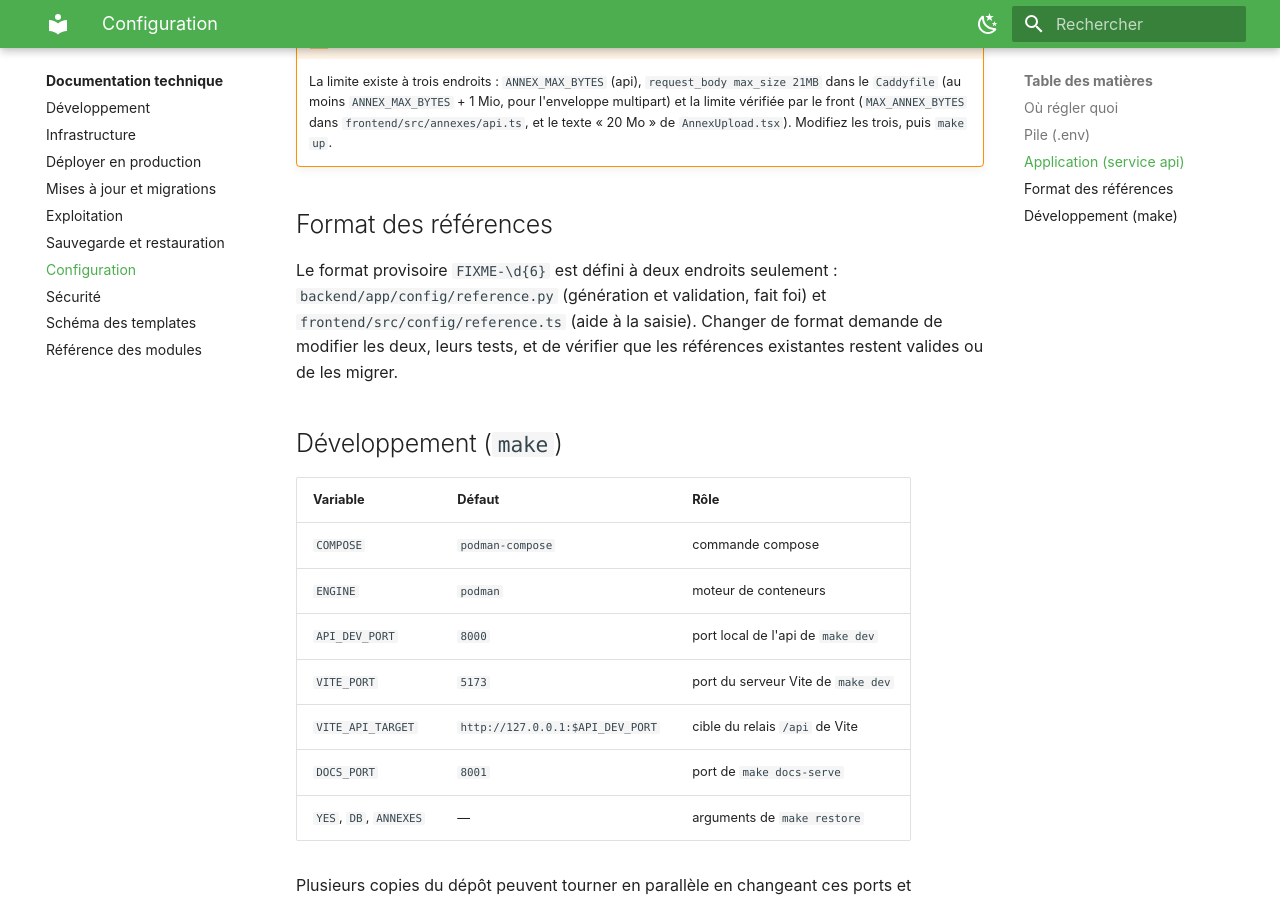
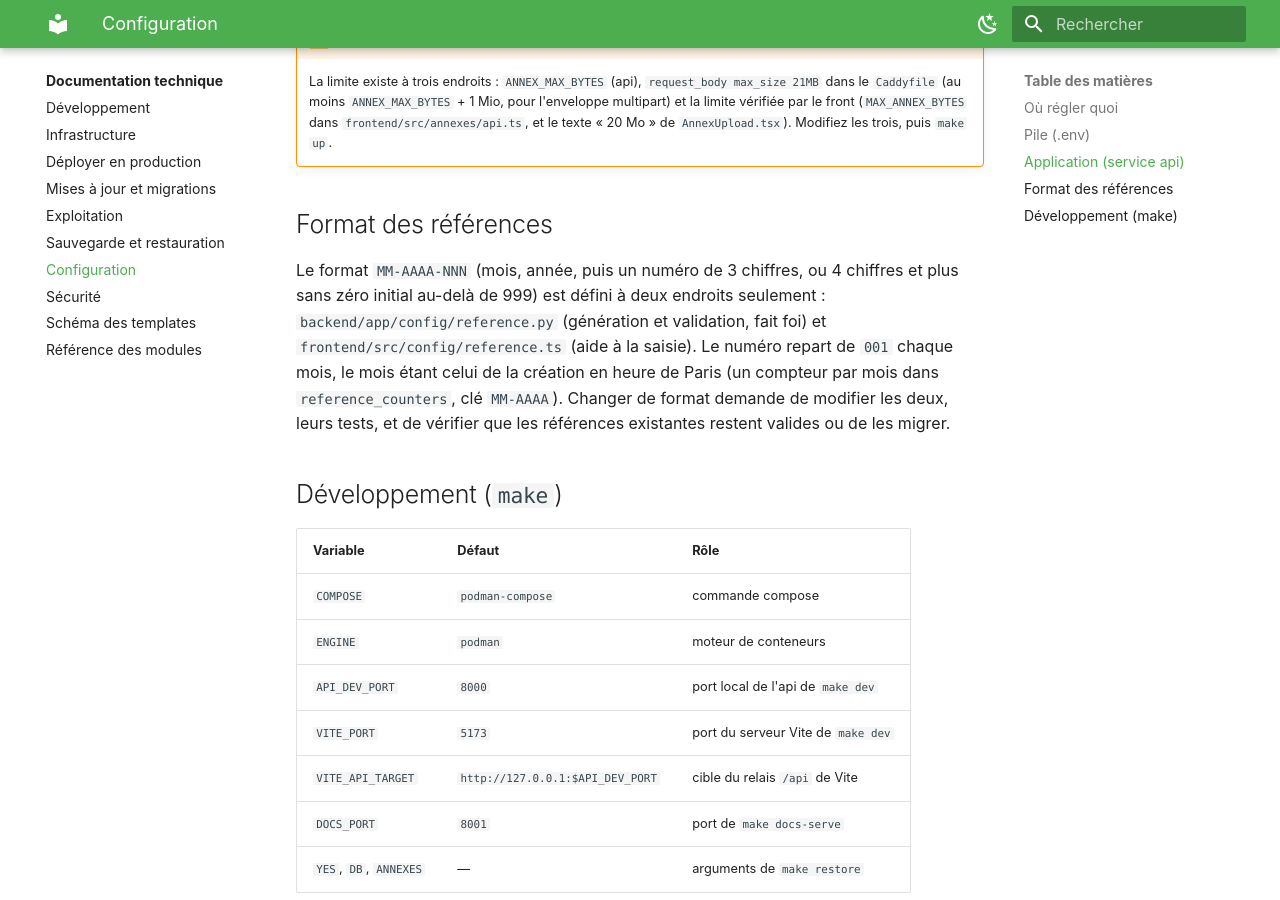
Before and after one commit to Log-s/pharmacie, an MkDocs documentation site: the page built from docs/dev/configuration.md, in a window 1280 px wide and 900 px high, scrolled down 1879 px. Built offline with MkDocs 1.6.1 and Material for MkDocs 9.7.7, drawn with Linux system fonts in a browser that asks for light colours.

Commit message:
docs: describe the MM-AAAA-NNN reference format and its monthly restart
Co-Authored-By: Claude Opus 5.5 <noreply@anthropic.com>

```diff
--- a/docs/dev/configuration.md
+++ b/docs/dev/configuration.md
@@ -52,10 +52,13 @@ services:
 
 ## Format des références
 
-Le format provisoire `FIXME-\d{6}` est défini à deux endroits seulement :
-`backend/app/config/reference.py` (génération et validation, fait foi) et
-`frontend/src/config/reference.ts` (aide à la saisie). Changer de format demande de modifier les
-deux, leurs tests, et de vérifier que les références existantes restent valides ou de les migrer.
+Le format `MM-AAAA-NNN` (mois, année, puis un numéro de 3 chiffres, ou 4 chiffres et plus sans zéro
+initial au-delà de 999) est défini à deux endroits seulement : `backend/app/config/reference.py`
+(génération et validation, fait foi) et `frontend/src/config/reference.ts` (aide à la saisie).
+Le numéro repart de `001` chaque mois, le mois étant celui de la création en heure de Paris
+(un compteur par mois dans `reference_counters`, clé `MM-AAAA`). Changer de format demande de
+modifier les deux, leurs tests, et de vérifier que les références existantes restent valides ou de
+les migrer.
 
 ## Développement (`make`)
 
```
Also changed, not shown: docs/dev/index.md (+1 -1 lines), docs/dev/modules.md (+6 -5 lines), docs/user/fiches.md (+3 -3 lines), frontend/DESIGN.md (+1 -1 lines).
